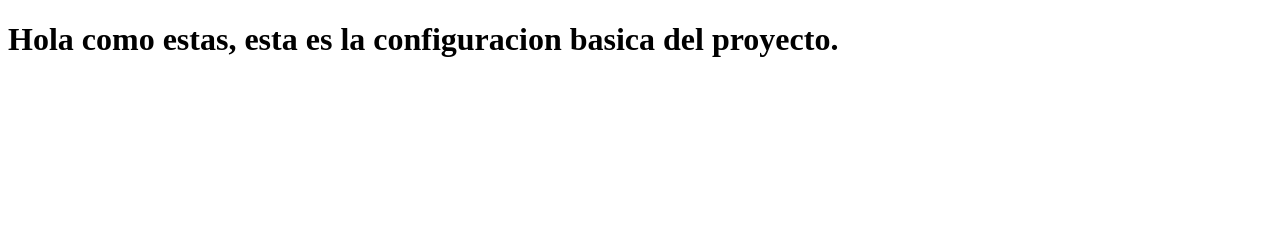
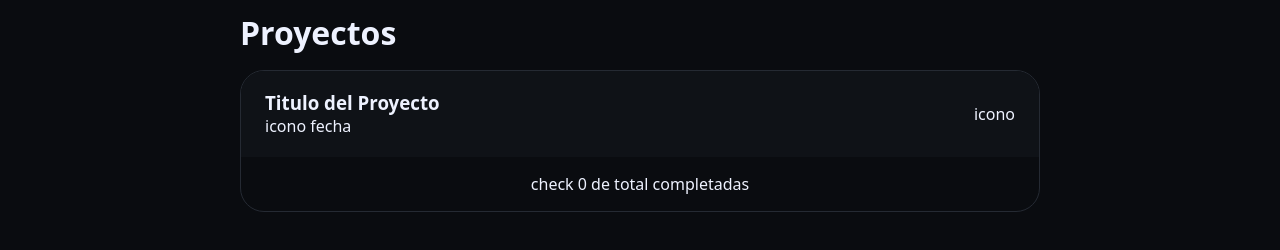
Before and after one commit to Jgnez00/challenge, a website built with Vite: page projects/task_manager/index.html in a window 1280 px wide. Built offline with nearby package versions, Linux system fonts and the light colour scheme.

Commit message:
chore: Styles y semantic html basic for desing

```diff
--- a/projects/task_manager/index.html
+++ b/projects/task_manager/index.html
@@ -6,7 +6,7 @@
         <title>Task_manager</title>
     </head>
     <body>
-        <div id="app"></div>
+        <div id="app" class="container"></div>
         <script type="module" src="./src/main.js"></script>
     </body>
 </html>
--- a/projects/task_manager/src/main.js
+++ b/projects/task_manager/src/main.js
@@ -2,5 +2,21 @@ import './style.css';
 
 
 document.getElementById('app').innerHTML = `
-    <h1>Hola como estas, esta es la configuracion basica del proyecto.</h1>
+    <h1>Proyectos</h1>
+
+    <main class="project">
+        <section class="project-card">
+            <header class="card-header">
+                <div>
+                    <h3>Titulo del Proyecto</h3>
+                    <span>icono fecha</span>
+                </div>
+                <span>icono</span>
+            </header>
+
+            <footer class="card-footer">
+                check 0 de total completadas
+            </footer>
+        </section>
+    </main>
 `;
--- a/projects/task_manager/src/style.css
+++ b/projects/task_manager/src/style.css
@@ -0,0 +1,67 @@
+:root {
+    --text-color: #eef2ff;
+    --bg-color: #0a0c10;
+    --bg-color-card: #111418;
+    --border-color: #252a33;
+
+    --font: system-ui, -apple-system, 'Segoe UI', 'Helvetica Neue';
+}
+
+html {
+    background-color: var(--bg-color);
+    color: var(--text-color);
+    font-family: var(--font), sans-serif;
+}
+
+body {
+    box-sizing: border-box;
+    padding: 0;
+    max-width: 800px;
+    width: 100%;
+    margin: 0 auto
+}
+
+.container {
+    display: flex;
+    flex-direction: column;
+    gap: 1rem;
+    padding-top: 0.7rem;
+}
+
+.project {
+    display: flex;
+    flex-direction: column;
+    gap: 20px;
+}
+
+.project-card {
+    border-radius:1.5rem;
+    border: 1px solid var(--border-color);
+    overflow: hidden;
+    transition: all 0.2s;
+}
+
+
+.card-header {
+    padding: 1.2rem 1.5rem;
+    background-color: #0f1217;
+    cursor: pointer;
+    display: flex;
+    justify-content: space-between;
+    align-items: center;
+    user-select: none;
+}
+
+.card-header:hover {
+    background-color: #13171e;
+}
+
+.card-footer {
+    display: flex;
+    place-content: center;
+    padding: 1rem 1.5rem;
+}
+
+h1, h3 {
+    margin: 0
+}
```
